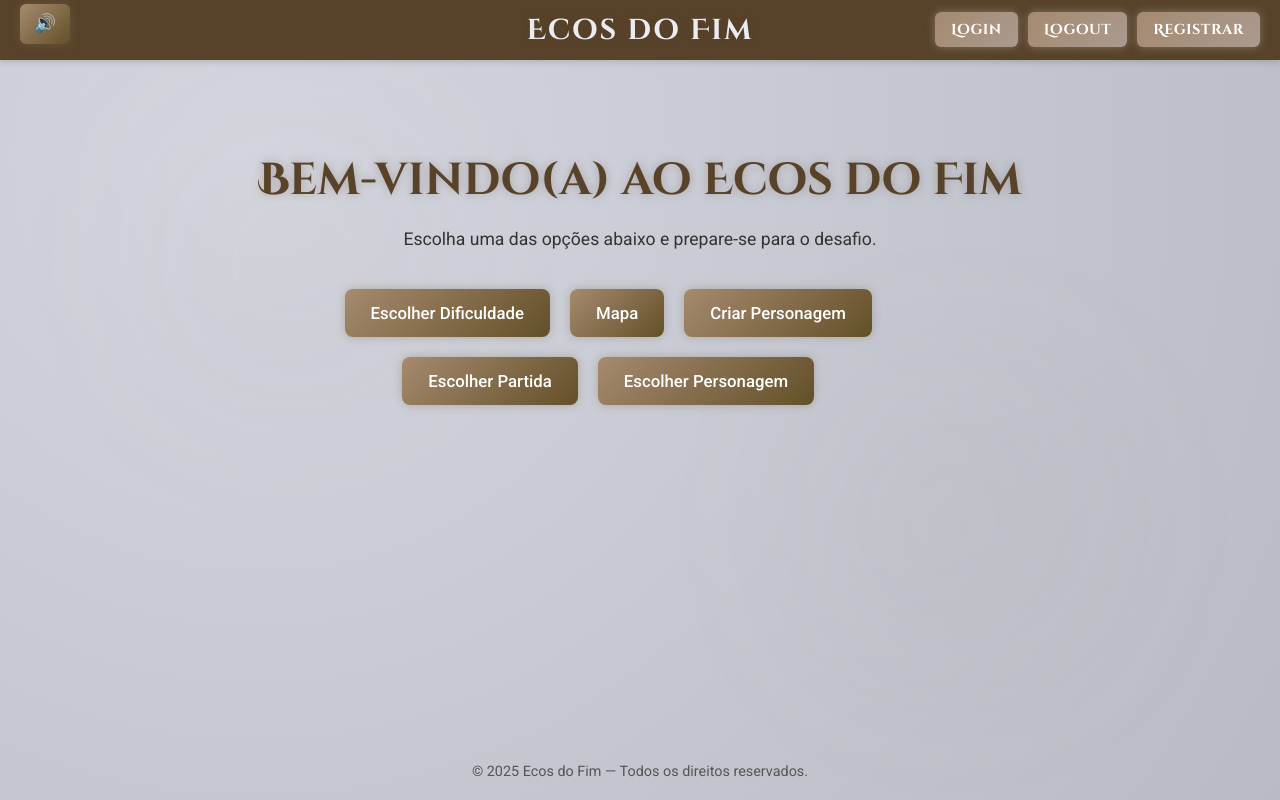
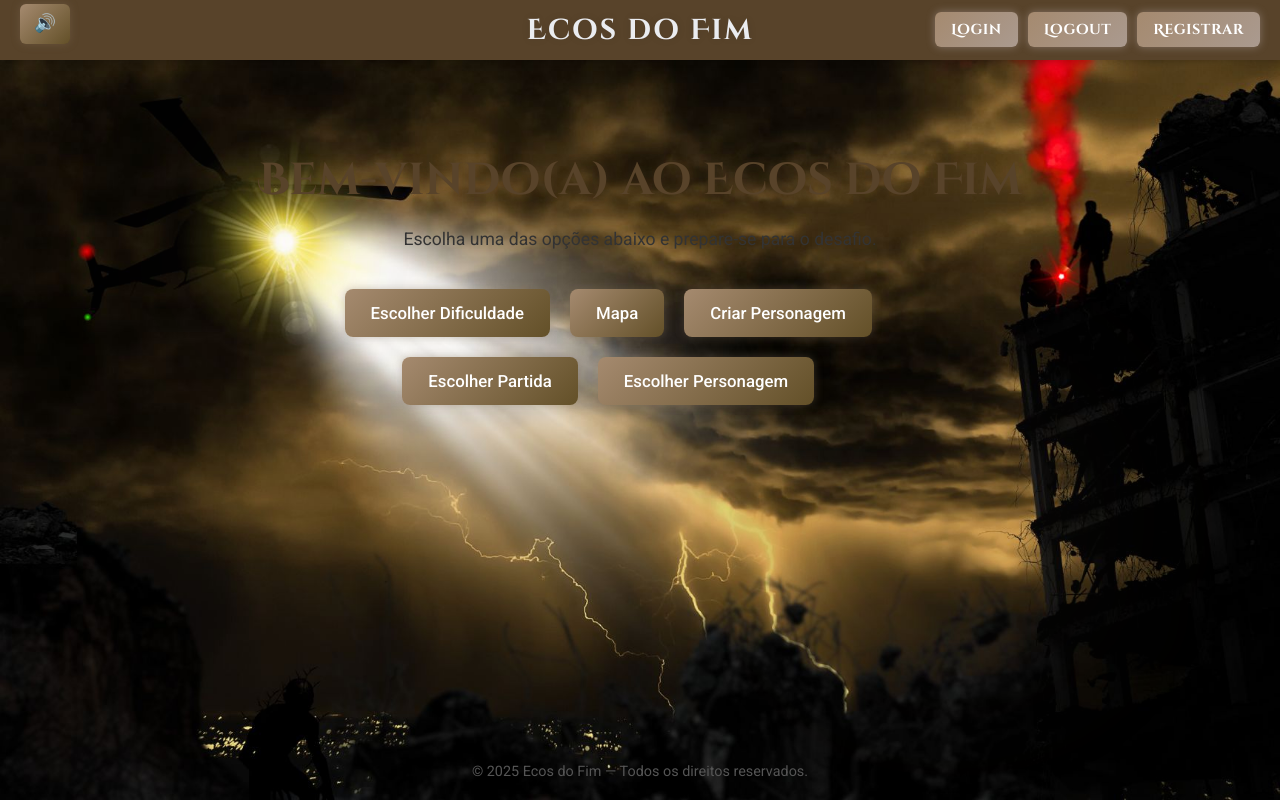
Before and after one commit to majufponte/Projeto-FDS-2025.2, a Django app: page / in a window 1280 px wide. Run offline with Django 5.2, Linux system fonts and the light colour scheme.

Commit message:
Background

```diff
--- a/templates/criar_partida.html
+++ b/templates/criar_partida.html
@@ -1,3 +1,4 @@
+{% load static %}
 <!DOCTYPE html>
 <html lang="pt-BR">
 <head>
@@ -9,7 +10,7 @@
         body {
             margin: 0;
             font-family: 'Roboto', sans-serif;
-            background: radial-gradient(circle at 20% 20%, #d4d6df 0%, #b8bbc4 100%);
+            background: url("{% static 'imagem1.jpg' %}") center/cover no-repeat;
             color: #1a1a1a;
             display: flex;
             flex-direction: column;
--- a/templates/criar_personagem.html
+++ b/templates/criar_personagem.html
@@ -11,7 +11,7 @@
         body {
             margin: 0;
             font-family: 'Roboto', sans-serif;
-            background: radial-gradient(circle at 20% 20%, #d4d6df 0%, #b8bbc4 100%);
+            background: url("{% static 'imagem5.png' %}") center/cover no-repeat;
             color: #1a1a1a;
             display: flex;
             flex-direction: column;
--- a/templates/escolher_dificuldade.html
+++ b/templates/escolher_dificuldade.html
@@ -10,7 +10,7 @@
         body {
             margin: 0;
             font-family: 'Roboto', sans-serif;
-            background: radial-gradient(circle at 20% 20%, #d4d6df 0%, #b8bbc4 100%);
+            background: url("{% static 'imagem3.png' %}") center/cover no-repeat;
             color: #1a1a1a;
             display: flex;
             flex-direction: column;
--- a/templates/escolher_partida.html
+++ b/templates/escolher_partida.html
@@ -1,3 +1,4 @@
+{% load static %}
 <!DOCTYPE html>
 <html lang="pt-BR">
 <head>
@@ -9,7 +10,7 @@
         body {
             margin: 0;
             font-family: 'Roboto', sans-serif;
-            background: radial-gradient(circle at 20% 20%, #d4d6df 0%, #b8bbc4 100%);
+            background: url("{% static 'imagem1.jpg' %}") center/cover no-repeat;
             color: #1a1a1a;
             display: flex;
             flex-direction: column;
--- a/templates/escolher_personagem.html
+++ b/templates/escolher_personagem.html
@@ -11,7 +11,7 @@
         body {
             margin: 0;
             font-family: 'Roboto', sans-serif;
-            background: radial-gradient(circle at 20% 20%, #d4d6df 0%, #b8bbc4 100%);
+            background: url("{% static 'imagem5.png' %}") center/cover no-repeat;
             color: #1a1a1a;
             display: flex;
             flex-direction: column;
--- a/templates/inicial.html
+++ b/templates/inicial.html
@@ -1,3 +1,4 @@
+{% load static %}
 <!DOCTYPE html>
 <html lang="pt-BR">
 <head>
@@ -9,7 +10,7 @@
         body {
             margin: 0;
             font-family: 'Roboto', sans-serif;
-            background: radial-gradient(circle at 20% 20%, #d4d6df 0%, #b8bbc4 100%);
+            background: url("{% static 'fundo_login.jpg' %}") center/cover no-repeat;
             color: #1a1a1a;
             display: flex;
             flex-direction: column;
--- a/templates/inventario.html
+++ b/templates/inventario.html
@@ -1,3 +1,4 @@
+{% load static %}
 <!DOCTYPE html>
 <html lang="pt-br">
 <head>
--- a/templates/sala.html
+++ b/templates/sala.html
@@ -1,3 +1,4 @@
+{% load static %}
 <!DOCTYPE html>
 <html lang="pt-BR">
 <head>
@@ -9,7 +10,7 @@
         body {
             margin: 0;
             font-family: 'Roboto', sans-serif;
-            background: radial-gradient(circle at 20% 20%, #d4d6df 0%, #b8bbc4 100%);
+            background: url("{% static 'imagem2.png' %}") center/cover no-repeat;
             color: #1a1a1a;
             display: flex;
             flex-direction: column;
--- a/templates/testar_dificuldade.html
+++ b/templates/testar_dificuldade.html
@@ -1,3 +1,4 @@
+{% load static %}
 <!DOCTYPE html>
 <html lang="pt-BR">
 <head>
@@ -9,7 +10,7 @@
         body {
             margin: 0;
             font-family: 'Roboto', sans-serif;
-            background: radial-gradient(circle at 20% 20%, #d4d6df 0%, #b8bbc4 100%);
+            background: url("{% static 'fundo_login.jpg' %}") center/cover no-repeat;
             color: #1a1a1a;
             display: flex;
             flex-direction: column;
```
Also changed, not shown: AppEcosDoFim/static/imagem2.png (added), AppEcosDoFim/static/imagem3.png (added), AppEcosDoFim/static/imagem4.png (added), 2 other files.
